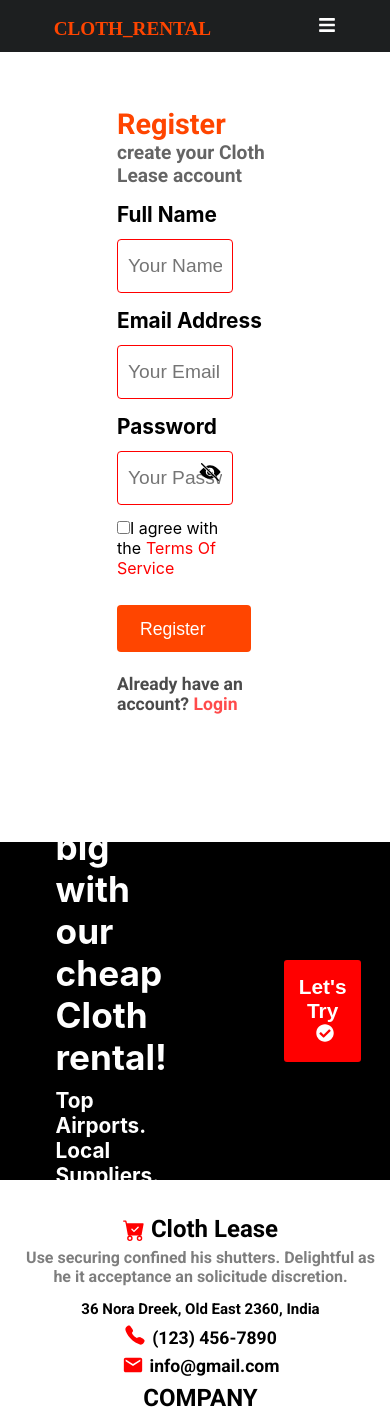
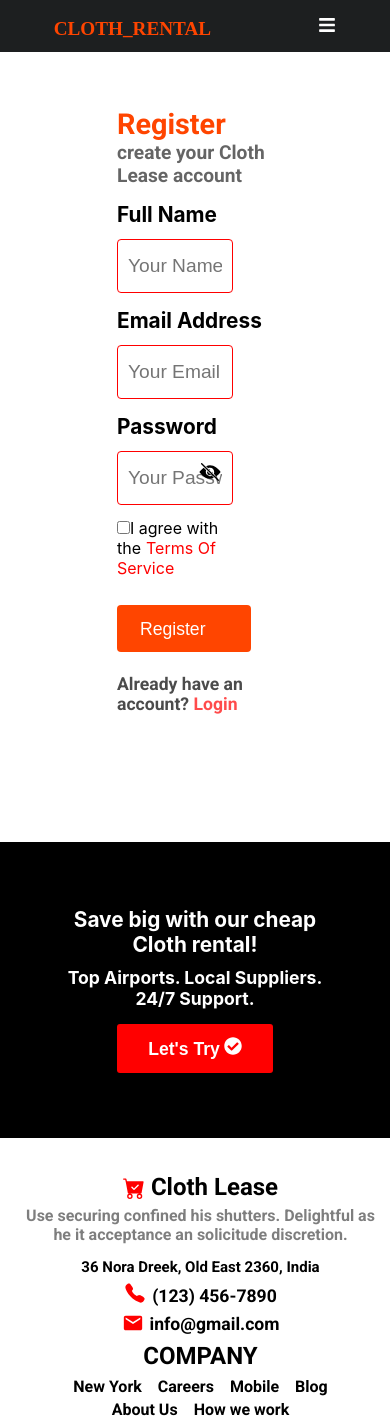
Before and after one commit to DashNikhil/cloth_rental, a React (Create React App) app: page /register in a window 390 px wide. Shown: the top 1420 px of the page. Built offline with nearby package versions, Linux system fonts and the light colour scheme; some icons are missing.

Commit message:
offer component made resposive that is home5

```diff
--- a/src/components/Offer.css
+++ b/src/components/Offer.css
@@ -21,7 +21,7 @@
   margin-top: 10px;
 }
 .h5-right {
-  width: 13%;
+  width: 20%;
 }
 .h5-right > button {
   padding: 15px 15px;
@@ -37,3 +37,61 @@
   color: red;
   background-color: white;
 }
+
+@media (max-width: 744px) {
+  .h5-left > h1 {
+    font-size: 1.8rem;
+  }
+  .h5-right {
+    width: 35%;
+  }
+  .h5-left {
+    width: 50%;
+  }
+  .h5-right > button {
+    padding: 13px 4px;
+    width: 70%;
+    font-size: 1.2rem;
+  }
+  .home5 {
+    height: 30vh;
+  }
+}
+
+@media (max-width: 480px) {
+  .h5-left > h1 {
+    font-size: 1.3rem;
+  }
+  .h5-left > h4 {
+    font-size: 1.1rem;
+  }
+  .h5-offer-i {
+    font-size: 14px;
+  }
+  .h5-right > button {
+    padding: 13px 2px;
+    width: 80%;
+    font-size: 1.1rem;
+  }
+}
+
+@media (max-width: 390px) {
+  .home5 {
+    display: flex;
+    flex-direction: column;
+    height: 35vh;
+    justify-content: center;
+  }
+  .h5-right {
+    margin-top: 15px;
+    width: 50%;
+    text-align: center;
+  }
+  .h5-left {
+    width: 70%;
+    text-align: center;
+  }
+  .h5-offer-i {
+    font-size: 13px;
+  }
+}
--- a/src/components/Offer.js
+++ b/src/components/Offer.js
@@ -21,6 +21,7 @@ const Offer = () => {
         >
           Let's Try
           <FaCheckCircle
+            className="h5-offer-i"
             style={{
               color: `${h5btn ? "red" : "white"}`,
               marginLeft: "4px",
```
